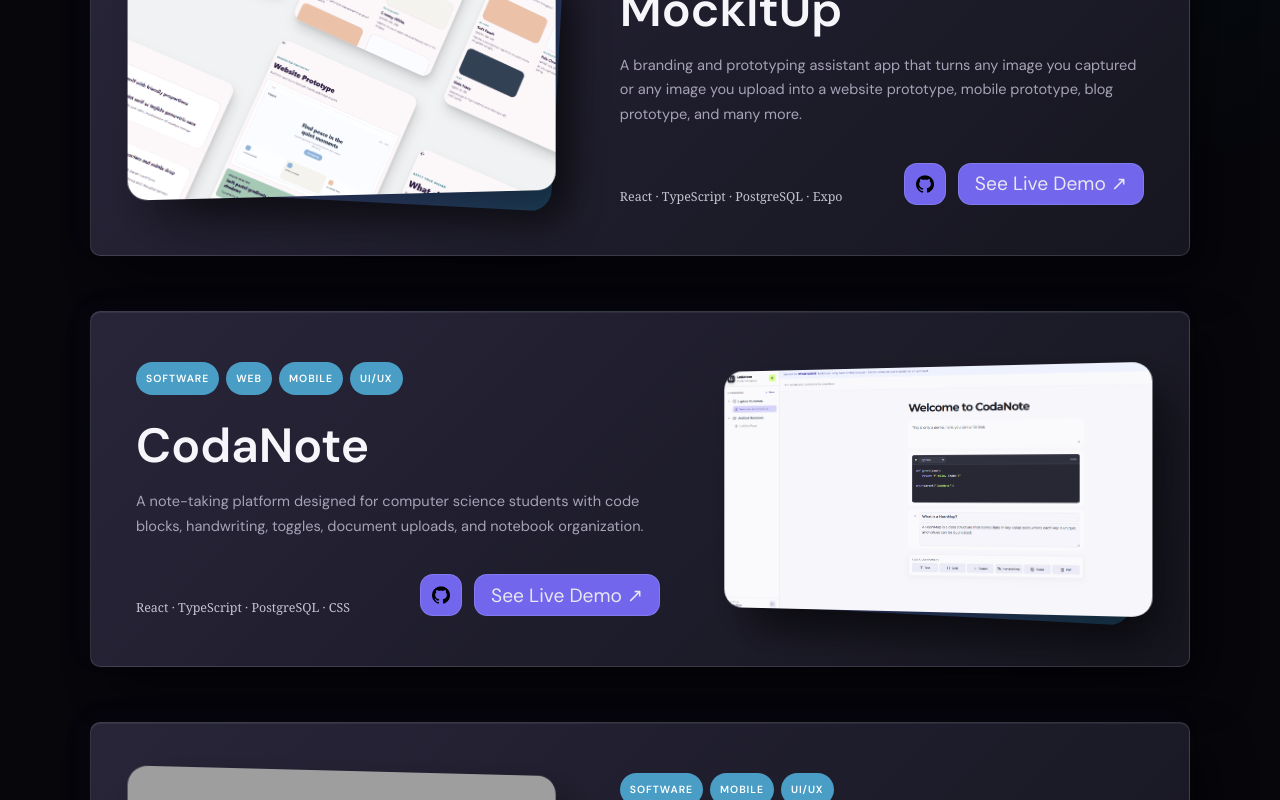
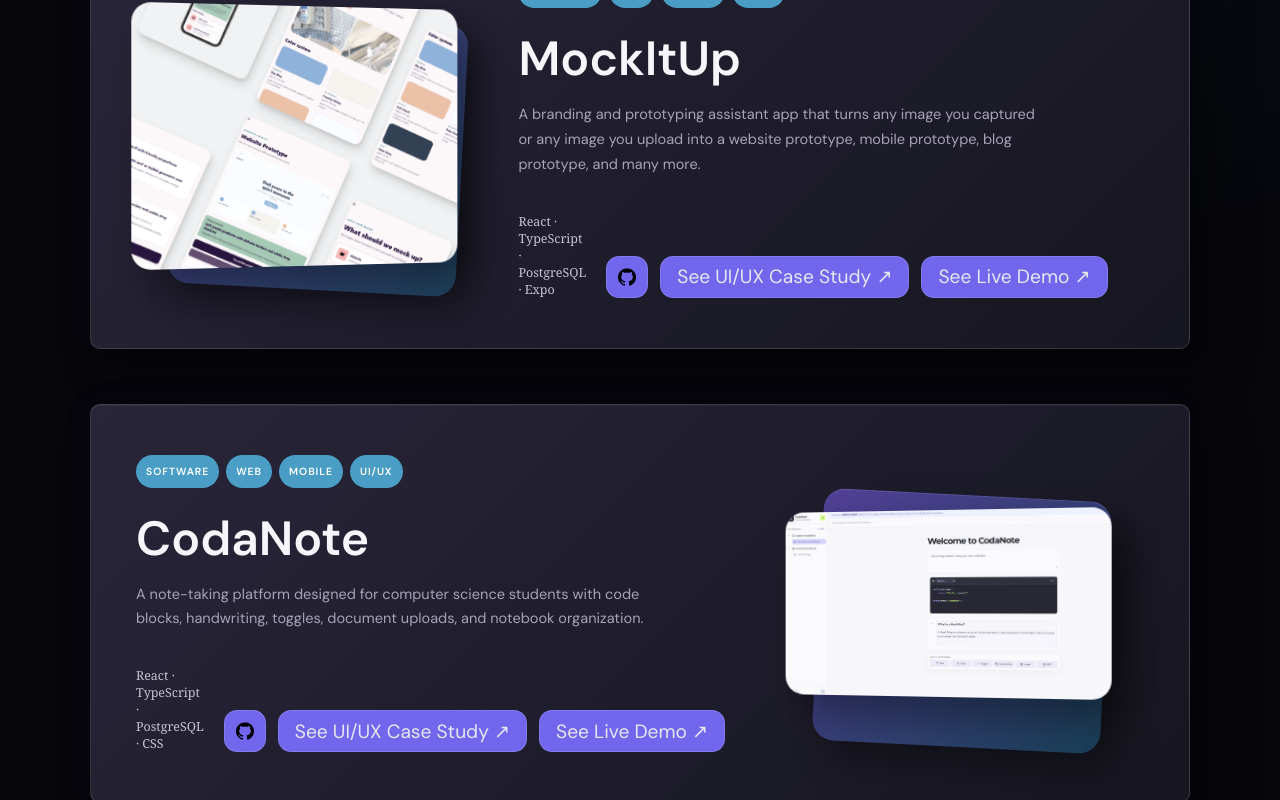
Before and after one commit to csongco13/design-portfolio, a React (Vite) app: page / in a window 1280 px wide. Shown: the part 2864-3664 px from the top of the page. Built offline with nearby package versions, Linux system fonts and the light colour scheme; grey boxes are pictures that could not be loaded.

Commit message:
Add case study links

```diff
--- a/src/App.jsx
+++ b/src/App.jsx
@@ -24,6 +24,7 @@ const projects = [
     image: "/images/mockitup.png",
     tech: ["React", "TypeScript", "PostgreSQL", "Expo"],
     github: "https://github.com/csongco13/Mock-It-Up",
+    case: "public/case-studies/mockitup/index.html",
     live:  "https://mock-it-up-three.vercel.app/",
   },
 
@@ -36,18 +37,19 @@ const projects = [
     image: "/images/csnotes.png",
     tech: ["React", "TypeScript", "PostgreSQL", "CSS"],
     github: "https://github.com/csongco13/CodaNote",
+    case: "public/case-studies/codanote/index.html",
     live: "https://coda-note.vercel.app/",
   },
 
   {
     id: 3,
-    title: "PaletteAI",
-    categories: ["Software", "Mobile", "UI/UX"],
+    title: "Collide",
+    categories: ["Software", "Web"],
     description:
-      "A mobile branding assistant that helps users generate color palettes and visual design concepts from images and moodboards.",
-    image: "/images/paletteai.png",
-    tech: ["React Native", "Expo", "Firebase"],
-    github: "https://github.com/",
+      "Group match-matching social media platform for UC Riverside students utilizing swipe-based UI.",
+    image: "/images/collide.png",
+    tech: ["React Native", "SQL", "MongoDB"],
+    github: "https://github.com/zombby24/Collide",
     live: "",
   },
 
@@ -107,7 +109,7 @@ function App() {
         <div className="about__panel">
           <div className="about__content">
             <p className="about__intro">
-              Hi! I'm Courtney Songco, I am a Computer Science student who is currently seeking
+              Hi! I'm Courtney Songco, I am a Computer Science student based in California who is currently seeking
               a job in Software Development or UI/UX Design.
             </p>
 
@@ -220,6 +222,20 @@ function App() {
                       </a>
                     )}
 
+                    {project.case && (
+                      <a
+                        className="project-card__link project-card__link--demo"
+                        href={project.case}
+                        target="_blank"
+                        rel="noreferrer"
+                        aria-label={`${project.title} ui/ux case study`}
+                      >
+                        <span className="project-card__external-symbol">
+                          See UI/UX Case Study ↗
+                        </span>
+                      </a>
+                    )}
+
                     {project.live && (
                       <a
                         className="project-card__link project-card__link--demo"
```
